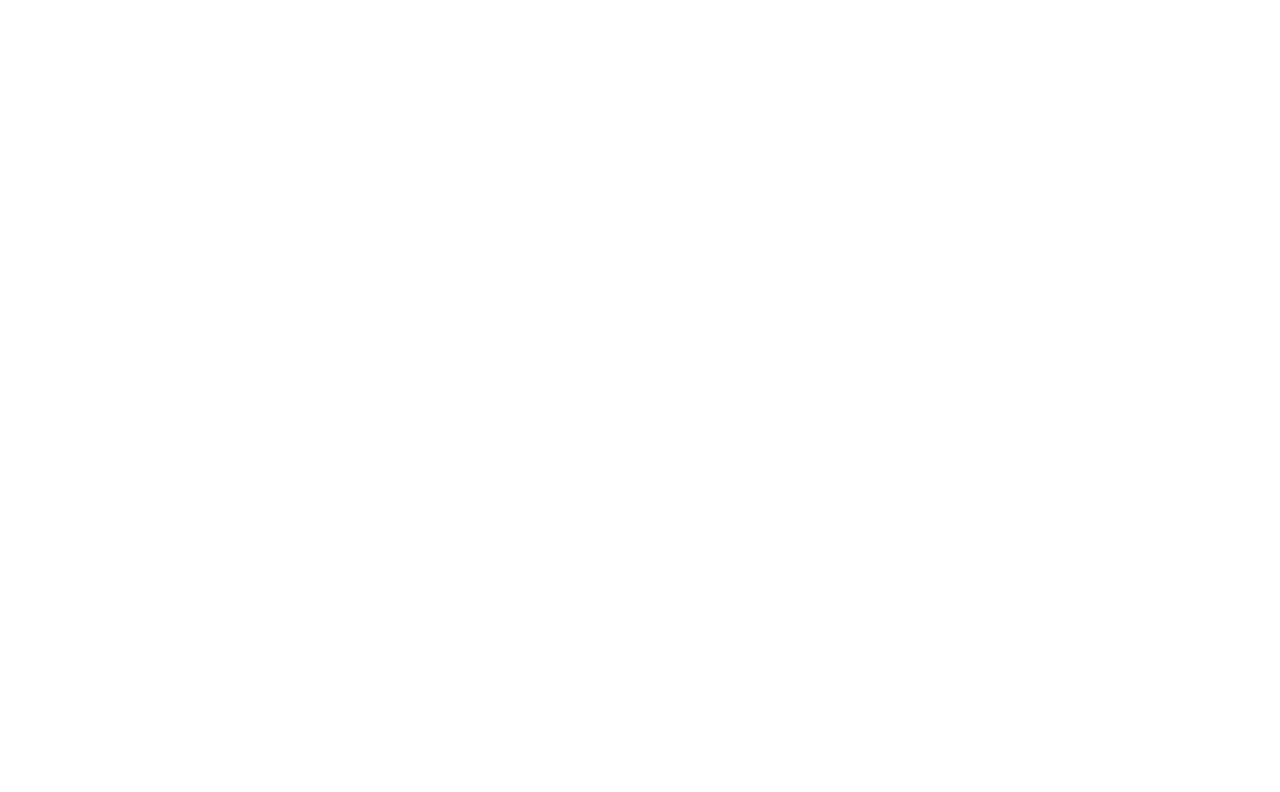
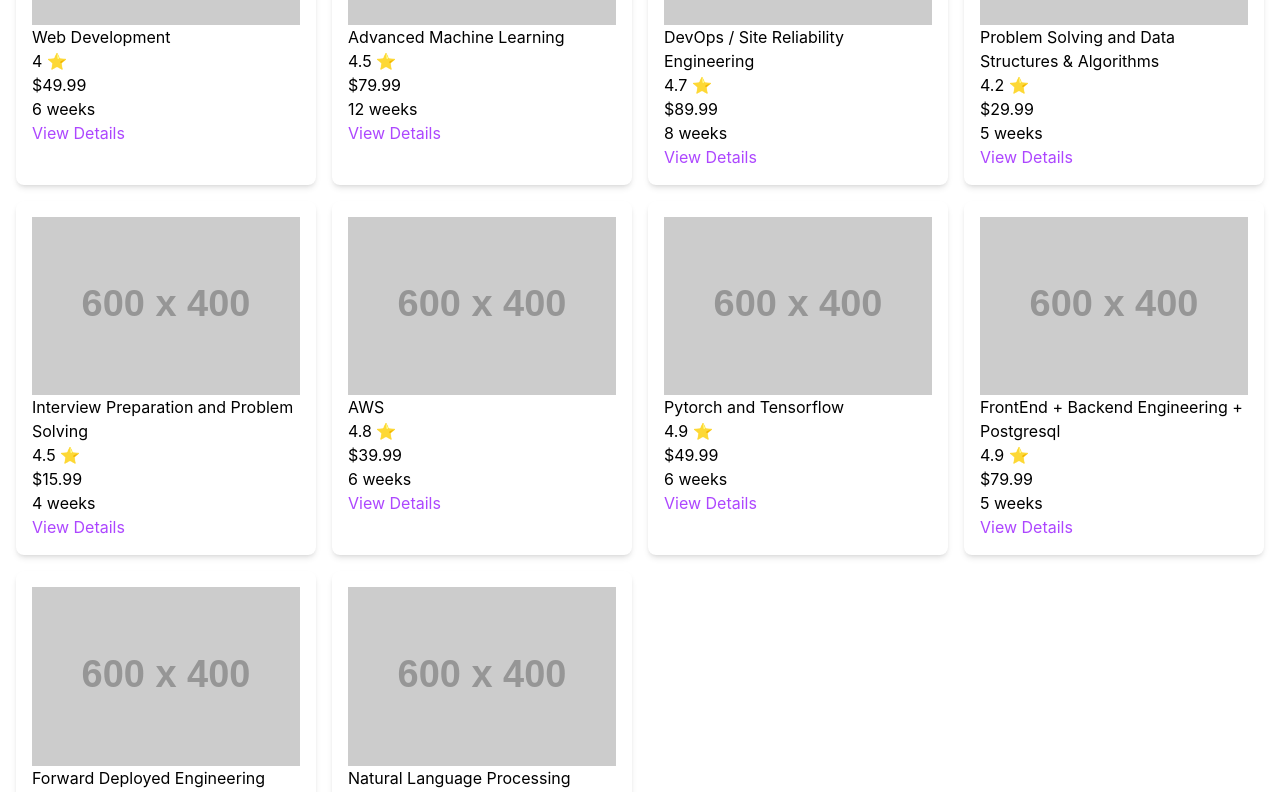
Before and after one commit to ABman-FireBird/learnhub, a React (Vite) app: page /courses in a window 1280 px wide. Shown: the part 560-1352 px from the top of the page. Before the commit the page ends 800 px from the top, so only its background shows below. Built offline with nearby package versions, Linux system fonts and the light colour scheme.

Commit message:
Day 2: course data, listing with search/filters, polished details page, sticky footer layout

```diff
--- a/src/App.jsx
+++ b/src/App.jsx
@@ -4,12 +4,12 @@
 
 function App() {
   return (
-    <div className="app">
-
+    <div className="app flex flex-col min-h-screen">
       <Navbar />
-      <Outlet />
+      <main className="flex-grow">
+        <Outlet />
+      </main>
       <Footer />
-
     </div>
   );
 }
--- /dev/null
+++ b/src/components/CourseCard.jsx
@@ -0,0 +1,18 @@
+import { Link } from 'react-router';
+
+const CourseCard = ({ course }) => {
+    return (
+        <div className="bg-white p-4 rounded-lg shadow-md">
+            <img src={course.image} alt={course.title} />
+            <h3>{course.title}</h3>
+            <p>{course.rating} ⭐</p>
+            <p>${course.price}</p>
+            <p>{course.duration}</p>
+            <Link to={`/courses/${course.id}`} className="text-purple-500 hover:text-purple-700">
+                View Details
+            </Link>
+        </div>
+    );
+};
+
+export default CourseCard;
--- /dev/null
+++ b/src/data/courses.js
@@ -0,0 +1,134 @@
+const courses = [
+    {
+        id: "1",
+        title: "Web Development",
+        description: "Learn the fundamentals of web development.",
+        instructor: "Hamza Khaliq",
+        category: "Web Development",
+        price: 49.99,
+        rating: 4,
+        students: 1200,
+        image: "https://placehold.co/600x400/png",
+        level: "Beginner",
+        duration: "6 weeks"
+    },
+    {
+        id: "2",
+        title: "Advanced Machine Learning",
+        description: "Learn the fundamentals of advanced machine learning.",
+        instructor: "M Abdullah Altaf",
+        category: "AI/ML",
+        price: 79.99,
+        rating: 4.5,
+        students: 1000,
+        image: "https://placehold.co/600x400/png",
+        level: "Intermediate",
+        duration: "12 weeks"
+    },
+    {
+        id: "3",
+        title: "DevOps / Site Reliability Engineering",
+        description: "Learn the fundamentals of cloud computing.",
+        instructor: "M Humza Rauf",
+        category: "Cloud Computing",
+        price: 89.99,
+        rating: 4.7,
+        students: 1300,
+        image: "https://placehold.co/600x400/png",
+        level: "Advanced",
+        duration: "8 weeks"
+    },
+    {
+        id: "4",
+        title: "Problem Solving and Data Structures & Algorithms",
+        description: "Learn the fundamentals of data structures and algorithms.",
+        instructor: "Munawar Ahmed",
+        category: "DSA",
+        price: 29.99,
+        rating: 4.2,
+        students: 1500,
+        image: "https://placehold.co/600x400/png",
+        level: "Beginner",
+        duration: "5 weeks"
+    },
+    {
+        id: "5",
+        title: "Interview Preparation and Problem Solving",
+        description: "Learn the fundamentals of interview preparation and problem solving.",
+        instructor: "M Adeel Raza",
+        category: "DSA",
+        price: 15.99,
+        rating: 4.5,
+        students: 1800,
+        image: "https://placehold.co/600x400/png",
+        level: "Beginner",
+        duration: "4 weeks"
+    },
+    {
+        id: "6",
+        title: "AWS",
+        description: "Learn the fundamentals of cloud computing & AWS.",
+        instructor: "Abdul Rehman",
+        category: "Cloud Computing",
+        price: 39.99,
+        rating: 4.8,
+        students: 800,
+        image: "https://placehold.co/600x400/png",
+        level: "Beginner",
+        duration: "6 weeks"
+    },
+    {
+        id: "7",
+        title: "Pytorch and Tensorflow",
+        description: "Learn the fundamentals of deep learning frameworks.",
+        instructor: "Ahsan Kamran",
+        category: "AI/ML",
+        price: 49.99,
+        rating: 4.9,
+        students: 1800,
+        image: "https://placehold.co/600x400/png",
+        level: "Intermediate",
+        duration: "6 weeks"
+    },
+    {
+        id: "8",
+        title: "FrontEnd + Backend Engineering + Postgresql",
+        description: "Learn the fundamentals of backend development and Postgresql.",
+        instructor: "Hassan Mehmood",
+        category: "Web Development",
+        price: 79.99,
+        rating: 4.9,
+        students: 1100,
+        image: "https://placehold.co/600x400/png",
+        level: "Beginner",
+        duration: "5 weeks"
+    },
+    {
+        id: "9",
+        title: "Forward Deployed Engineering",
+        description: "Learn Forward Deployed Engineering.",
+        instructor: "Faiz Fareed",
+        category: "Web Development",
+        price: 49.99,
+        rating: 4.4,
+        students: 1150,
+        image: "https://placehold.co/600x400/png",
+        level: "Beginner",
+        duration: "9 weeks"
+    },
+    {
+        id: "10",
+        title: "Natural Language Processing",
+        description: "Learn the fundamentals of natural language processing.",
+        instructor: "Hamza Khaliq",
+        category: "AI/ML",
+        price: 99.99,
+        rating: 4.8,
+        students: 1200,
+        image: "https://placehold.co/600x400/png",
+        level: "Advanced",
+        duration: "4 weeks"
+    },
+];
+
+export default courses;
--- a/src/pages/CourseDetails.jsx
+++ b/src/pages/CourseDetails.jsx
@@ -1,6 +1,35 @@
+import { useParams } from 'react-router';
+import courses from '../data/courses';
+import Button from '../components/Button';
+
+
 const CourseDetails = () => {
+
+    const { id } = useParams();
+
+    const course = courses.find(course => course.id === id);
+
+    if (!course) {
+        return <h1>Course Not Found.</h1>
+    }
+
     return (
-        <h1>This is the Course Details page</h1>
+        <div className="flex flex-col md:flex-row gap-8 p-8">
+            <img src={course.image} alt={course.title} className="w-full md:w-1/2 rounded-lg object-cover md:max-h-96"/>
+
+                <div className="flex flex-col gap-2">
+                <h1>{course.title}</h1>
+                <p>{course.description}</p>
+                <p>{course.instructor}</p>
+                <p>{course.category}</p>
+                <p>${course.price}</p>
+                <p>{course.rating}⭐</p>
+                <p>{course.students} students</p>
+                <p>{course.level}</p>
+                <p>{course.duration}</p>
+                <Button text="Enroll Now" onClick={() => alert('Enrolled')} className="bg-amber-500 text-white hover:bg-amber-600"/>
+            </div>
+        </div>
     );
 };
 
--- a/src/pages/Courses.jsx
+++ b/src/pages/Courses.jsx
@@ -1,6 +1,48 @@
+import courses from '../data/courses';
+import CourseCard from '../components/CourseCard';
+import { useState } from 'react';
+
 const Courses = () => {
+
+    const [text, setText] = useState('');
+    const [category, setCategory] = useState('');
+    const [difficulty, setDifficulty] = useState('');
+
+    const filteredCourses = courses.filter(course => {
+        const matchesCategory = category === "" || course.category === category;
+        const matchesDifficulty = difficulty === "" || course.level === difficulty;
+        const matchesText = text === "" || course.title.toLowerCase().includes(text.toLowerCase());
+        return matchesCategory && matchesDifficulty && matchesText;
+    });
+
     return (
-        <h1>This is the Courses page</h1>
+        <div>
+
+            <div className="flex flex-wrap gap-4 p-4">
+                <input value={text} onChange={(e) => setText(e.target.value)} placeholder="Search Courses...." className="border border-gray-300 rounded-md p-2"/>
+
+                <select value={category} onChange={(e) => setCategory(e.target.value)} className="border border-gray-300 rounded-md p-2">
+                    <option value="">All Categories</option>
+                    <option value="Web Development">Web Development</option>
+                    <option value="AI/ML">AI/ML</option>
+                    <option value="Cloud Computing">Cloud Computing</option>
+                    <option value="DSA">DSA</option>
+                </select>
+
+                <select value={difficulty} onChange={(e) => setDifficulty(e.target.value)} className="border border-gray-300 rounded-md p-2">
+                    <option value="">All Difficulties</option>
+                    <option value="Beginner">Beginner</option>
+                    <option value="Intermediate">Intermediate</option>
+                    <option value="Advanced">Advanced</option>
+                </select>
+            </div>
+
+            <div className="grid grid-cols-1 sm:grid-cols-2 md:grid-cols-3 lg:grid-cols-4 gap-4 p-4">
+                {filteredCourses.map(course => (
+                    <CourseCard key={course.id} course={course} />
+                ))}
+            </div>
+        </div>
     );
 };
 
```
